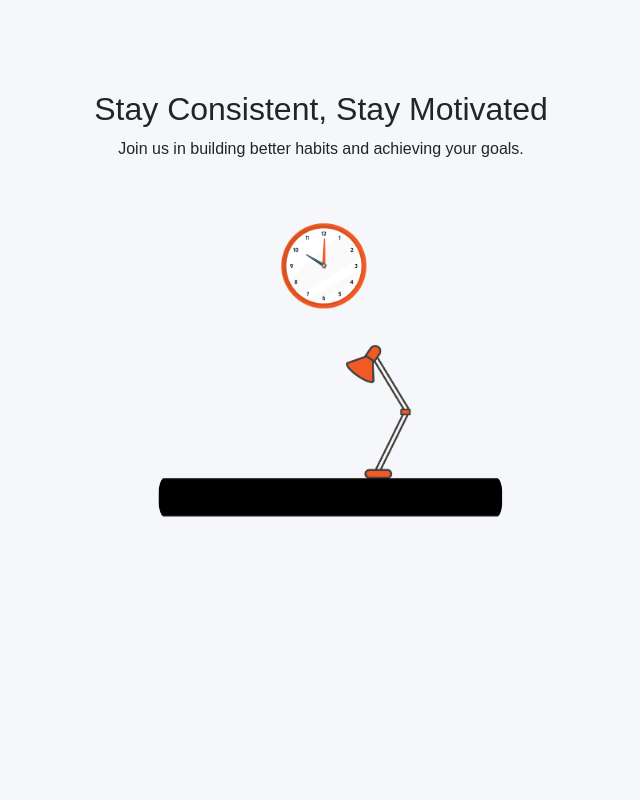
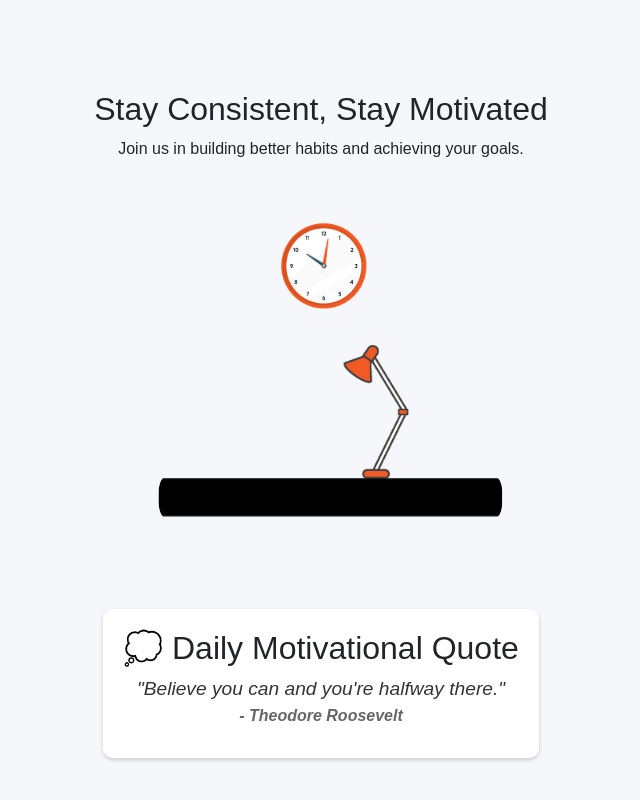
Before and after one commit to Triumphant307/Habit_Spark, a React (Vite) app: page / in a window 1280 px wide. Shown: the part 1185-1985 px from the top of the page, without its empty margins (319-959 px from the left). Before the commit the page ends 1844 px from the top, so only its background shows below. Built offline with nearby package versions, Linux system fonts and the light colour scheme; no server answers.

Commit message:
added the Quote componnet with feature

```diff
--- a/src/Styles/FeaturedHighlight.module.css
+++ b/src/Styles/FeaturedHighlight.module.css
@@ -46,6 +46,10 @@
 
 }
 
+.featureCard:focus {
+  box-shadow: 0 1px 4px rgb(0, 0, 0);
+}
+
 .icon {
   font-size: 2.5rem;
   display: block;
--- /dev/null
+++ b/src/Styles/QuotesMotivation.module.css
@@ -0,0 +1,37 @@
+.QuotesMotivation{
+    text-align: center;
+    padding: 20px;
+    background-color: var(--bg-card);
+    border-radius: 10px;
+    box-shadow: 0 2px 4px rgba(0, 0, 0, 0.174);
+}
+
+.QuotesMotivation:hover{
+  box-shadow: 0 1px 4px rgb(0, 0, 0);
+}
+
+.QuotesMotivation:focus{
+    box-shadow: 0 1px 4px rgb(0, 0, 0);
+}
+
+.quotes{
+    font-size: 1.2rem;
+    color: var(--text-primary);
+    margin-bottom: 10px;
+    font-style: italic;
+    transition: opacity 0.5s ease-in-out;
+}
+
+.quotes:hover {
+    transform: scale(1.03);
+    color: var(--accent, #007bff);
+}
+
+
+
+
+.author {
+    font-size: 1rem;
+    color: var(--text-secondary);
+    font-weight: bold;
+}
--- /dev/null
+++ b/src/components/QuotesMotivation.jsx
@@ -0,0 +1,78 @@
+import { useEffect, useState } from "react";
+import Aos from "aos";
+import styles from "../Styles/QuotesMotivation.module.css";
+
+    const fallBackQuote = [
+        {q: "Believe you can and you're halfway there.", a: "Theodore Roosevelt"},
+        {q: "Success is not final, failure is not fatal: It is the courage to continue that counts.", a: "Winston Churchill"},
+        {q: "The only way to do great work is to love what you do.", a: "Steve Jobs"},
+        {q: "Your time is limited, don't waste it living someone else's life.", a: "Steve Jobs"},
+    ];
+
+const QuotesMotivation = () => {
+
+    const [quote, setQuote] = useState(fallBackQuote[0]);
+    const [index, setIndex] = useState(0);
+    const [visible, setVisible] = useState(true);
+
+
+    const fetchQuote = async () => {
+        try {
+            const response = await fetch('https://corsproxy.io/?https://zenquotes.io/api/random');
+            if (!response.ok) {
+                throw new Error("Network response was not ok");
+            }
+            const data = await response.json();
+            if(Array.isArray(data) && data[0]?.q){
+                setQuote({q: data[0].q, a: data[0].a});
+            } else {
+                console.error("Invalid quote format:", data);
+                setQuote(fallBackQuote[index]);
+            }
+        } catch (error) {
+            console.error("Error fetching quote:", error);
+            setQuote(fallBackQuote[index]);
+        }
+    }
+
+    useEffect(() => {
+        fetchQuote()
+        const interval = setInterval(() => {
+            setIndex((prevIndex) => prevIndex + 1)
+        }, 10000);
+        return () => clearInterval(interval);
+    }, [index]);
+
+    useEffect(() => {
+        setVisible(false)
+        const timer = setTimeout(() => {
+            fetchQuote();
+            setVisible(true);
+        }, 500);
+
+        return () => clearTimeout(timer);
+    }, [index]);
+
+    useEffect(() => {
+        Aos.refresh({ duration: 1000 });
+    }, [quote])
+
+    return (
+        <section
+        className={styles.QuotesMotivation}
+        data-aos="zoom-in" data-aos-delay="200"
+        >
+            <h2 className={styles.title} >💭 Daily Motivational Quote</h2>
+            <blockquote
+            className={styles.quotes}
+            style={{ opacity: visible ? 1 : 0  }}
+            >
+             "{quote.q}"
+                <footer className={styles.author}>- {quote.a}</footer>
+            </blockquote>
+        </section>
+    )
+
+};
+
+export default QuotesMotivation;
--- a/src/pages/Home.jsx
+++ b/src/pages/Home.jsx
@@ -1,5 +1,6 @@
 import styles from '../Styles/Home.module.css';
 import FeaturesdHighlight from '../components/FeaturedHighlight';
+import QuotesMotivation from '../components/QuotesMotivation';
 import LottieAnimation from '../components/LottieAniamtion';
 import { Link } from 'react-router-dom';
 import { useEffect , useState } from 'react';
@@ -62,7 +63,7 @@ const Home = () => {
             <LottieAnimation />
            </div>
 
-
+          <QuotesMotivation />
       </section>
 
 
```
Also changed, not shown: src/components/FeaturedHighlight.jsx (+5 -2 lines).
